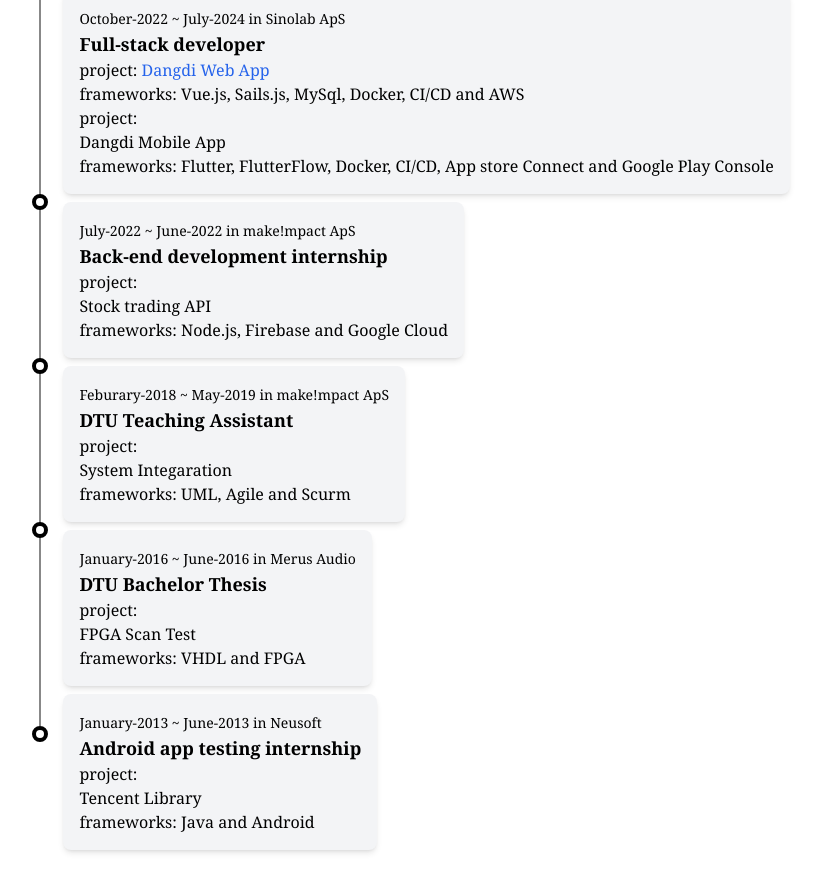
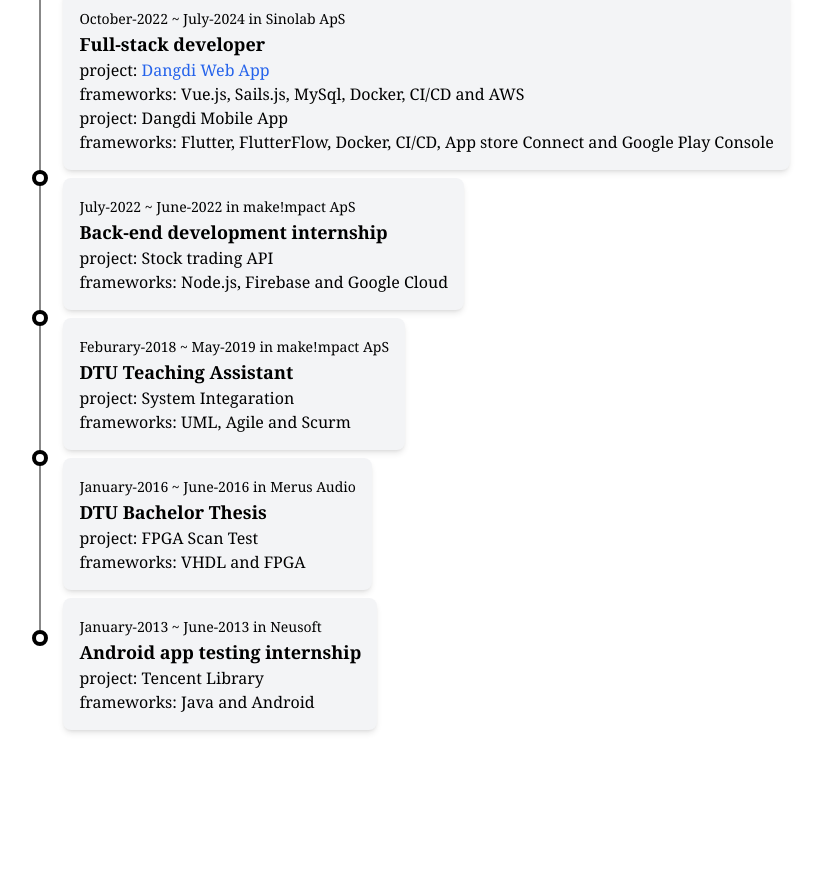
Before and after one commit to wen2720/next.cv, a Next.js app: page / in a window 1280 px wide. Shown: the part 846-1738 px from the top of the page, without its empty margins (431-1251 px from the left). After the commit the page ends 1632 px from the top, so only its background shows below. Built offline with nearby package versions, Linux system fonts and the light colour scheme.

Commit message:
fix hydration error <p> <p>

```diff
--- a/components/link_text.tsx
+++ b/components/link_text.tsx
@@ -9,7 +9,7 @@ const LinkText:React.FC<TextLink> = (
   <>
       {
         link === undefined?
-        <p>{id}</p>
+        id
         :
         <a className={"text-blue-600"} href={link}>{id}</a>
       }
```
